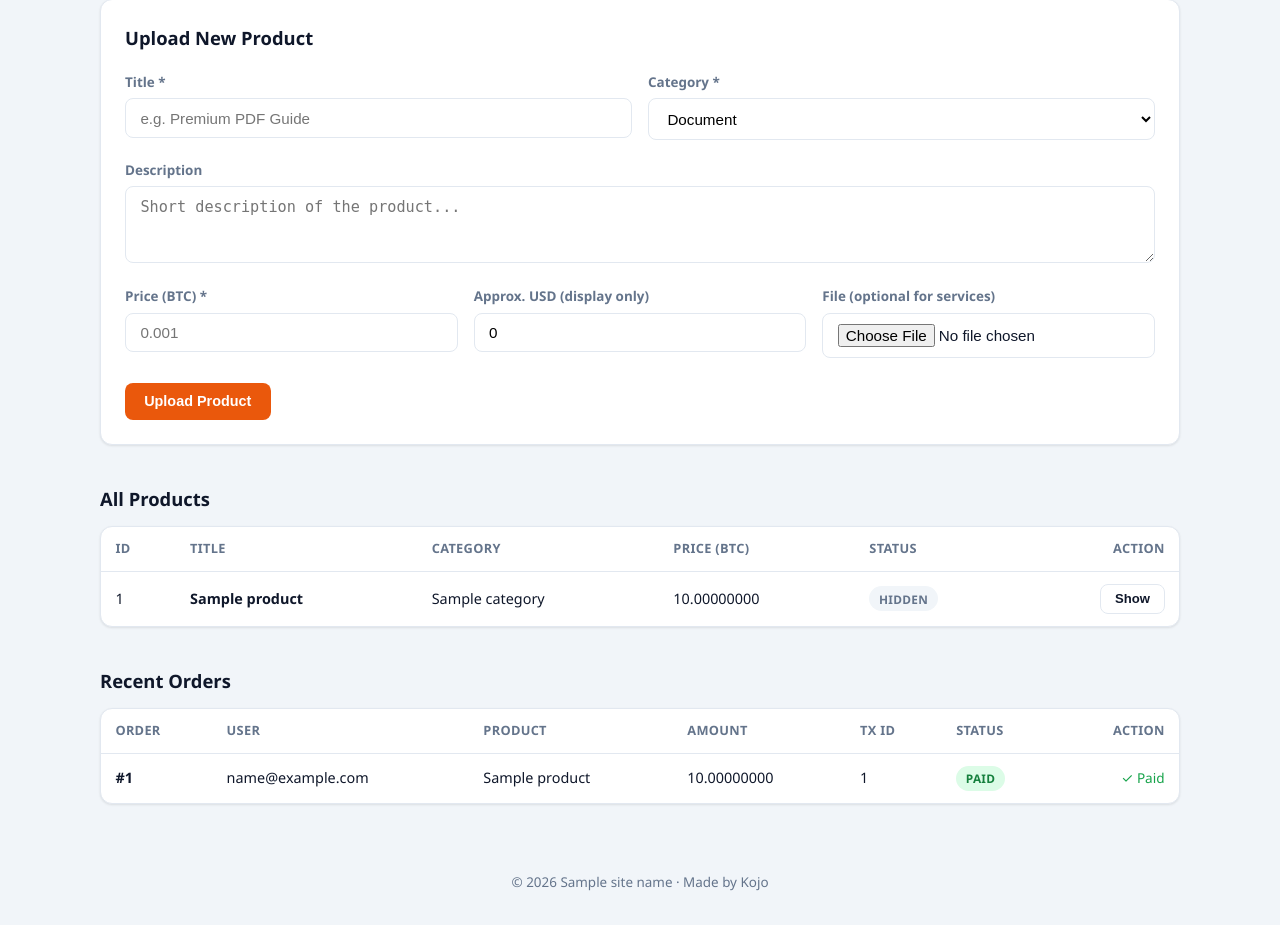
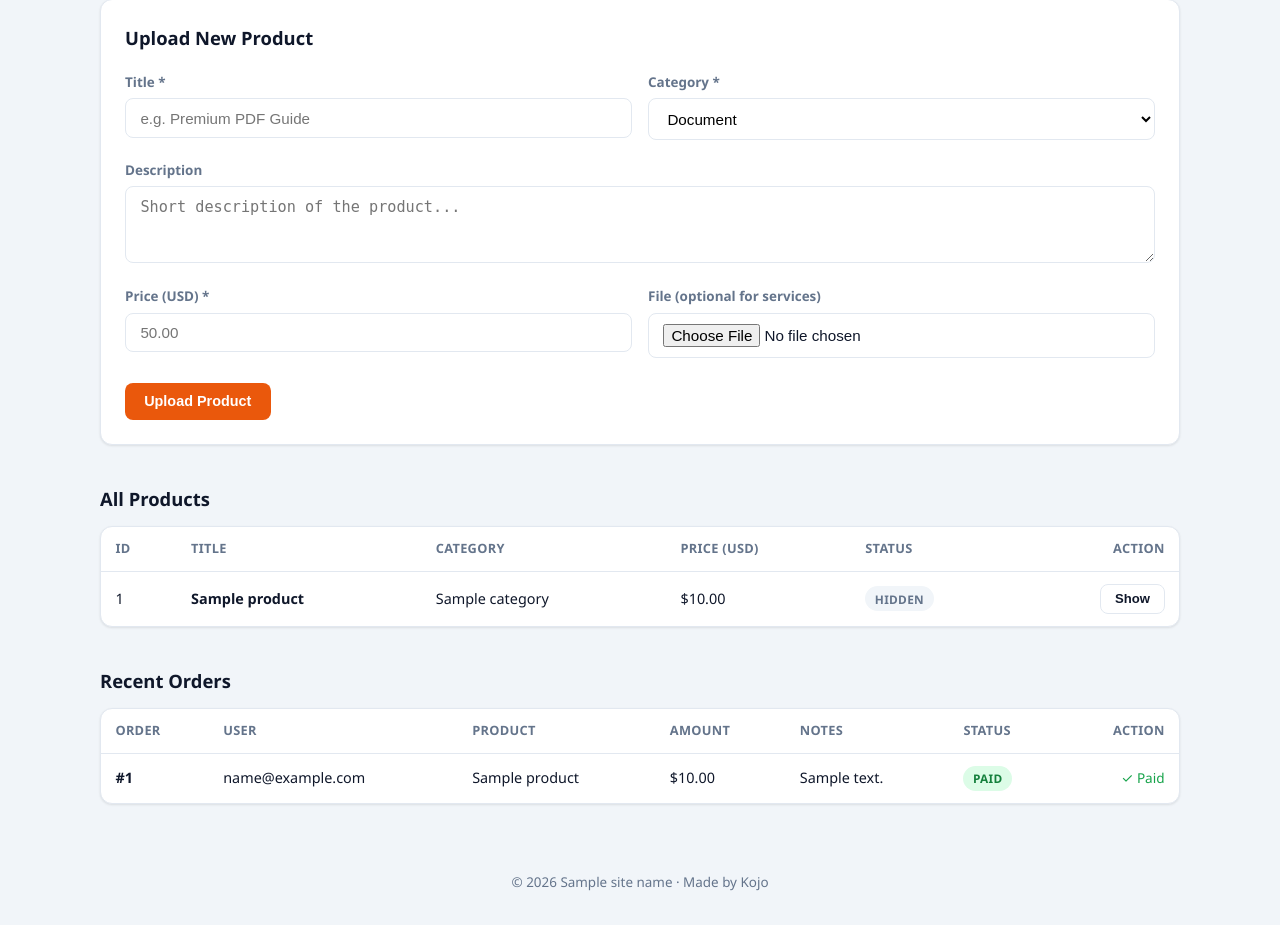
Before and after one commit to ajewoletemi/kojo-content-store, a FastAPI app: template app/templates/admin.html in a window 1280 px wide. Shown: the part 122-1047 px from the top of the page. Run offline with FastAPI, Linux system fonts and the light colour scheme; the template is opened without the code that fills it: most values are stand-ins (such as "Sample title", 1, 10 or a date in 2020).

Commit message:
Update admin.html

```diff
--- a/app/templates/admin.html
+++ b/app/templates/admin.html
@@ -34,14 +34,10 @@
         <textarea name="description" rows="3" placeholder="Short description of the product..."></textarea>
       </div>
 
-      <div class="three-col">
+      <div class="two-col">
         <div class="form-group">
-          <label>Price (BTC) *</label>
-          <input type="number" name="price_btc" step="0.00000001" min="0" required placeholder="0.001">
-        </div>
-        <div class="form-group">
-          <label>Approx. USD (display only)</label>
-          <input type="number" name="price_usd_approx" step="0.01" min="0" value="0" placeholder="25.00">
+          <label>Price (USD) *</label>
+          <input type="number" name="price_usd" step="0.01" min="0" required placeholder="50.00">
         </div>
         <div class="form-group">
           <label>File (optional for services)</label>
@@ -65,7 +61,7 @@
           <th>ID</th>
           <th>Title</th>
           <th>Category</th>
-          <th>Price (BTC)</th>
+          <th>Price (USD)</th>
           <th>Status</th>
           <th style="text-align:right;">Action</th>
         </tr>
@@ -76,7 +72,7 @@
           <td>{{ p.id }}</td>
           <td><strong>{{ p.title }}</strong></td>
           <td>{{ p.category|capitalize }}</td>
-          <td>{{ "%.8f"|format(p.price_btc) }}</td>
+          <td>${{ "%.2f"|format(p.price_usd) }}</td>
           <td>
             <span class="badge {% if p.is_active %}badge-paid{% else %}badge-hidden{% endif %}">
               {{ "Active" if p.is_active else "Hidden" }}
@@ -112,7 +108,7 @@
           <th>User</th>
           <th>Product</th>
           <th>Amount</th>
-          <th>TX ID</th>
+          <th>Notes</th>
           <th>Status</th>
           <th style="text-align:right;">Action</th>
         </tr>
@@ -123,9 +119,9 @@
           <td><strong>#{{ o.id }}</strong></td>
           <td>{{ o.user.email }}</td>
           <td>{{ o.product.title }}</td>
-          <td>{{ "%.8f"|format(o.amount_btc) }}</td>
+          <td>${{ "%.2f"|format(o.amount_usd) }}</td>
           <td style="max-width:160px; overflow:hidden; text-overflow:ellipsis; white-space:nowrap;">
-            {{ o.tx_id or "—" }}
+            {{ o.notes or "—" }}
           </td>
           <td>
             <span class="badge {% if o.status == 'paid' %}badge-paid{% else %}badge-pending{% endif %}">
```
